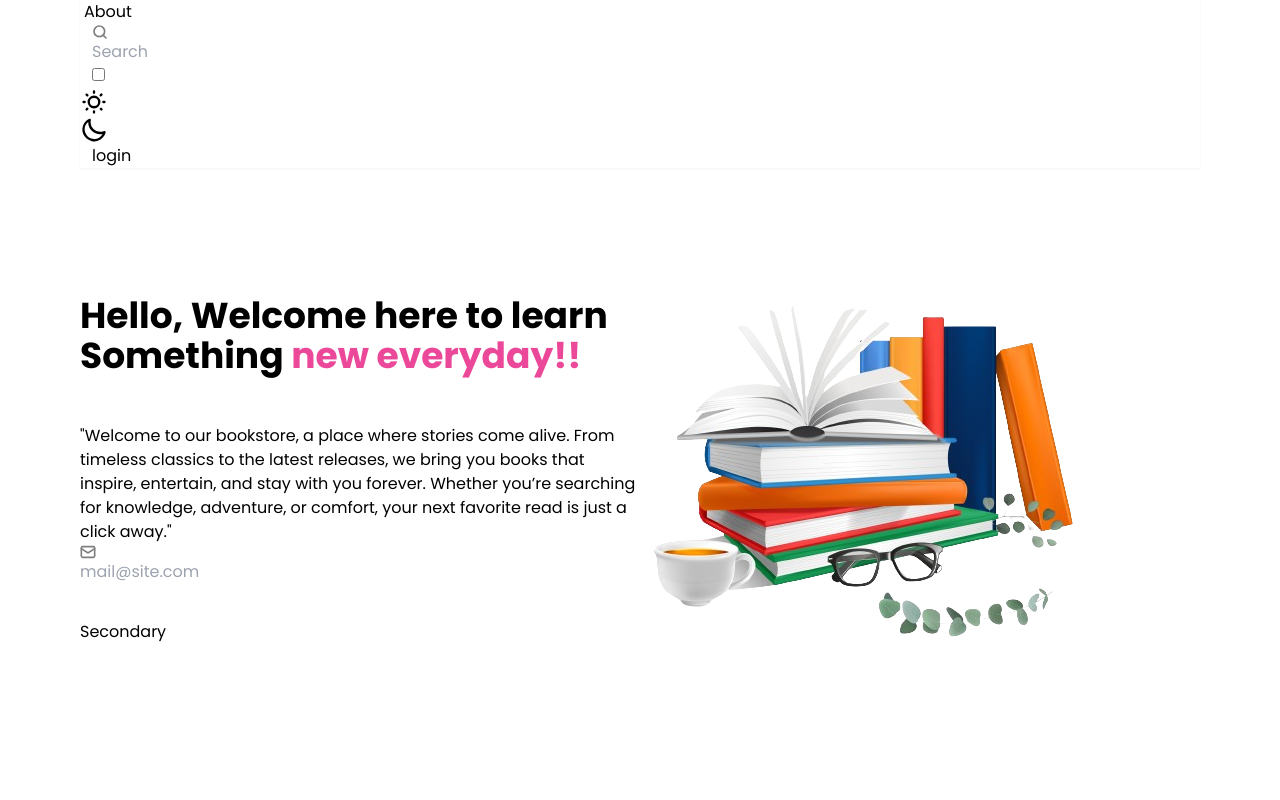
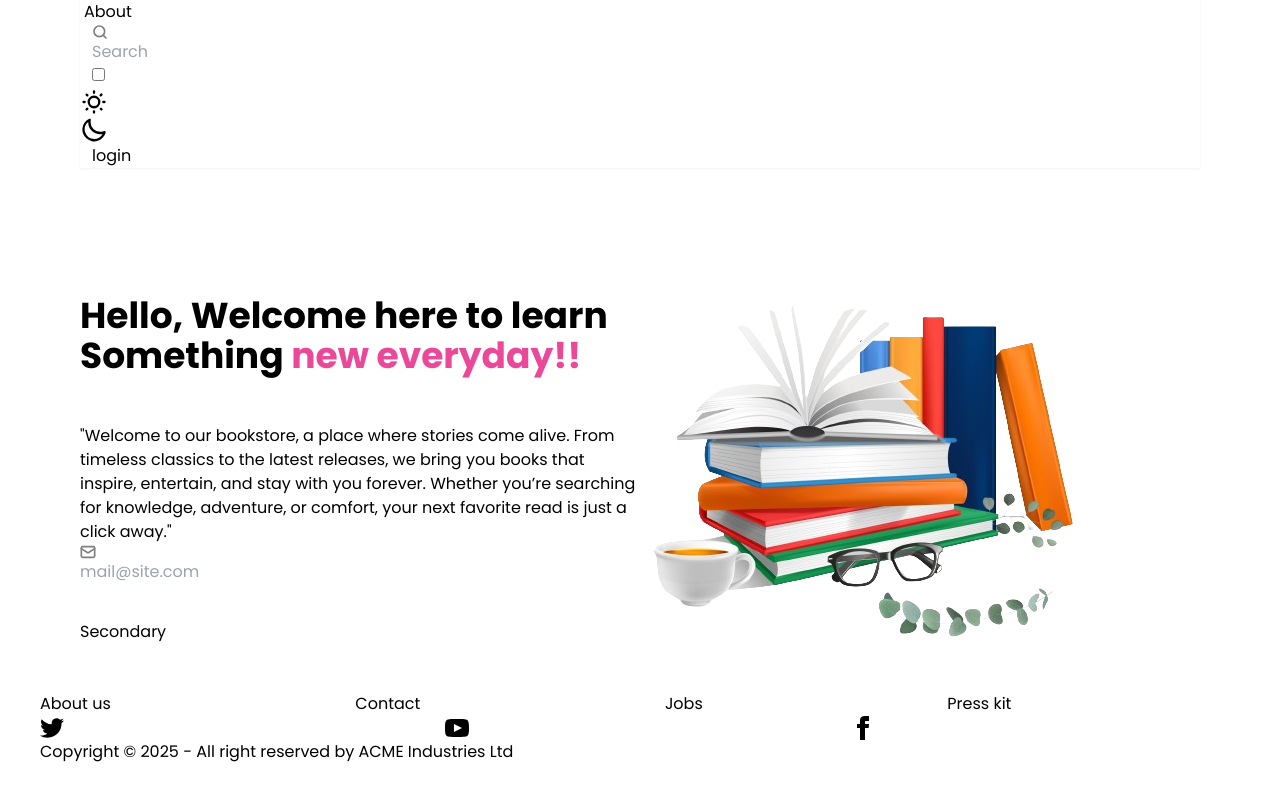
Before and after one commit to ThakurSakshi777/Page-Paper, a React (Vite) app in the folder fronend/: page / in a window 1280 px wide. Shown: the part 220-1020 px from the top of the page. Before the commit the page ends 872 px from the top, so only its background shows below. Built offline with nearby package versions, Linux system fonts and the light colour scheme; a web font is replaced by a local one.

Commit message:
Added Footer component

```diff
--- a/fronend/src/App.jsx
+++ b/fronend/src/App.jsx
@@ -1,5 +1,6 @@
 import './App.css'
 import Banner from './Components/Banner'
+import Footer from './Components/Footer'
 import Navbar from './Components/Navbar'
 
 
@@ -8,6 +9,7 @@
     <>
     <Navbar/>
     <Banner/>
+    <Footer/>
 
     </>
   )
--- /dev/null
+++ b/fronend/src/Components/Footer.jsx
@@ -0,0 +1,59 @@
+import React from 'react'
+
+const Footer = () => {
+  return (
+    <div>
+
+        <footer className="footer footer-horizontal footer-center bg-base-200 text-base-content rounded p-10">
+  <nav className="grid grid-flow-col gap-4">
+    <a className="link link-hover">About us</a>
+    <a className="link link-hover">Contact</a>
+    <a className="link link-hover">Jobs</a>
+    <a className="link link-hover">Press kit</a>
+  </nav>
+  <nav>
+    <div className="grid grid-flow-col gap-4">
+      <a>
+        <svg
+          xmlns="http://www.w3.org/2000/svg"
+          width="24"
+          height="24"
+          viewBox="0 0 24 24"
+          className="fill-current">
+          <path
+            d="M24 4.557c-.883.392-1.832.656-2.828.775 1.017-.609 1.798-1.574 2.165-2.724-.951.564-2.005.974-3.127 1.195-.897-.957-2.178-1.555-3.594-1.555-3.179 0-5.515 2.966-4.797 6.045-4.091-.205-7.719-2.165-10.148-5.144-1.29 2.213-.669 5.108 1.523 6.574-.806-.026-1.566-.247-2.229-.616-.054 2.281 1.581 4.415 3.949 4.89-.693.188-1.452.232-2.224.084.626 1.956 2.444 3.379 4.6 3.419-2.07 1.623-4.678 2.348-7.29 2.04 2.179 1.397 4.768 2.212 7.548 2.212 9.142 0 14.307-7.721 13.995-14.646.962-.695 1.797-1.562 2.457-2.549z"></path>
+        </svg>
+      </a>
+      <a>
+        <svg
+          xmlns="http://www.w3.org/2000/svg"
+          width="24"
+          height="24"
+          viewBox="0 0 24 24"
+          className="fill-current">
+          <path
+            d="M19.615 3.184c-3.604-.246-11.631-.245-15.23 0-3.897.266-4.356 2.62-4.385 8.816.029 6.185.484 8.549 4.385 8.816 3.6.245 11.626.246 15.23 0 3.897-.266 4.356-2.62 4.385-8.816-.029-6.185-.484-8.549-4.385-8.816zm-10.615 12.816v-8l8 3.993-8 4.007z"></path>
+        </svg>
+      </a>
+      <a>
+        <svg
+          xmlns="http://www.w3.org/2000/svg"
+          width="24"
+          height="24"
+          viewBox="0 0 24 24"
+          className="fill-current">
+          <path
+            d="M9 8h-3v4h3v12h5v-12h3.642l.358-4h-4v-1.667c0-.955.192-1.333 1.115-1.333h2.885v-5h-3.808c-3.596 0-5.192 1.583-5.192 4.615v3.385z"></path>
+        </svg>
+      </a>
+    </div>
+  </nav>
+  <aside>
+    <p>Copyright © {new Date().getFullYear()} - All right reserved by ACME Industries Ltd</p>
+  </aside>
+</footer>
+    </div>
+  )
+}
+
+export default Footer
```
